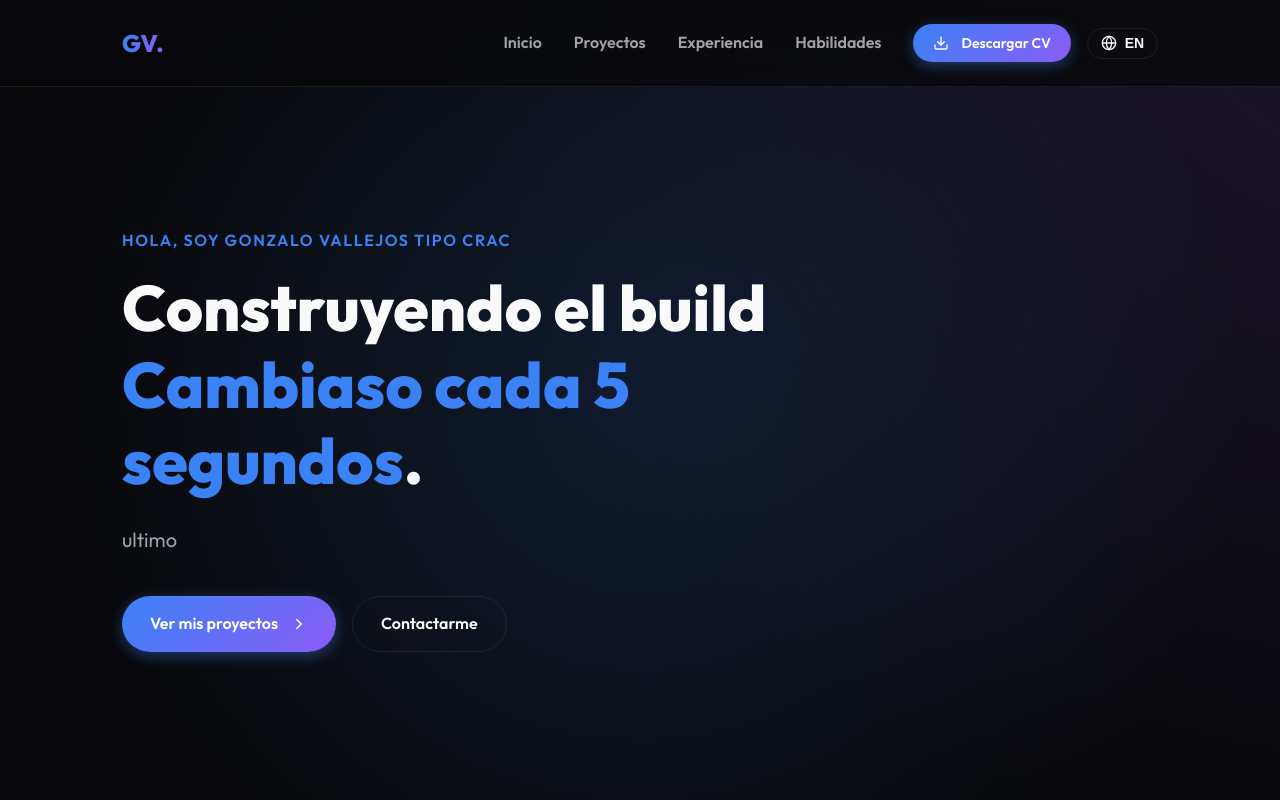
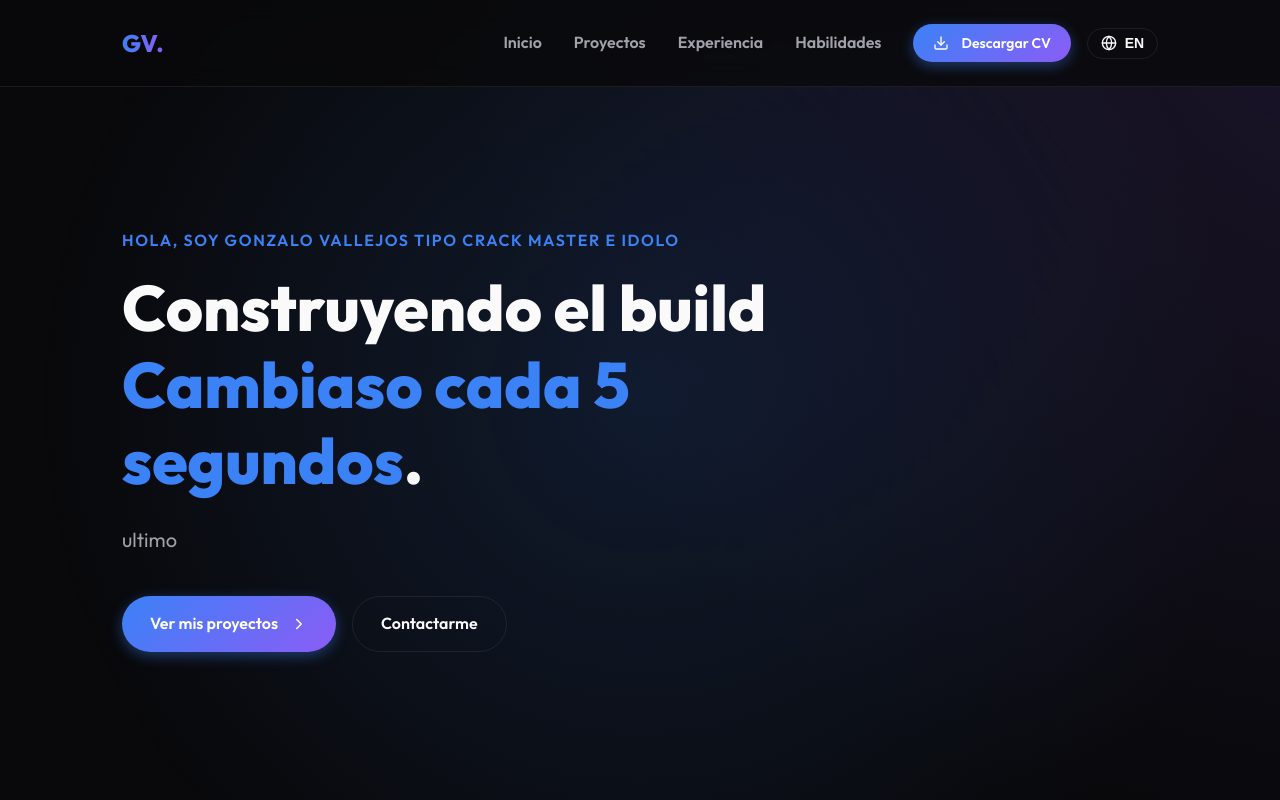
Before and after one commit to Gonza-Vallejos/mi-portfolio, a React (Vite) app: page / in a window 1280 px wide. Shown: the top 800 px of the page. Built offline with nearby package versions, Linux system fonts and the light colour scheme.

Commit message:
tipo crack

```diff
--- a/src/App.jsx
+++ b/src/App.jsx
@@ -45,7 +45,7 @@ function App() {
         cv: "Descargar CV",
       },
       hero: {
-        greeting: "Hola, soy Gonzalo Vallejos Tipo crac",
+        greeting: "Hola, soy Gonzalo Vallejos Tipo crack master e idolo",
         title1: "Construyendo el build",
         title2: "Cambiaso cada 5 segundos",
         desc: "ultimo",
```
